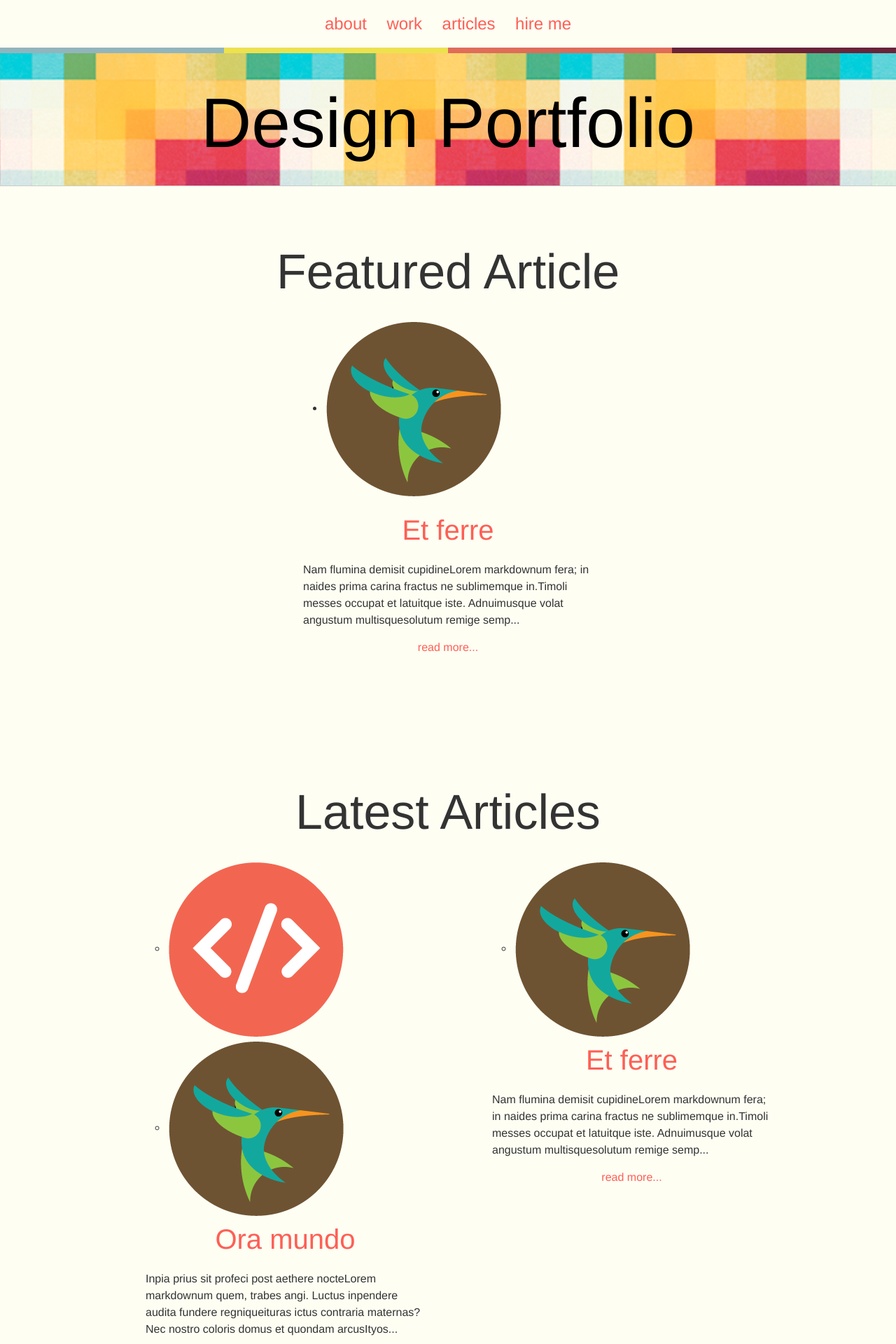
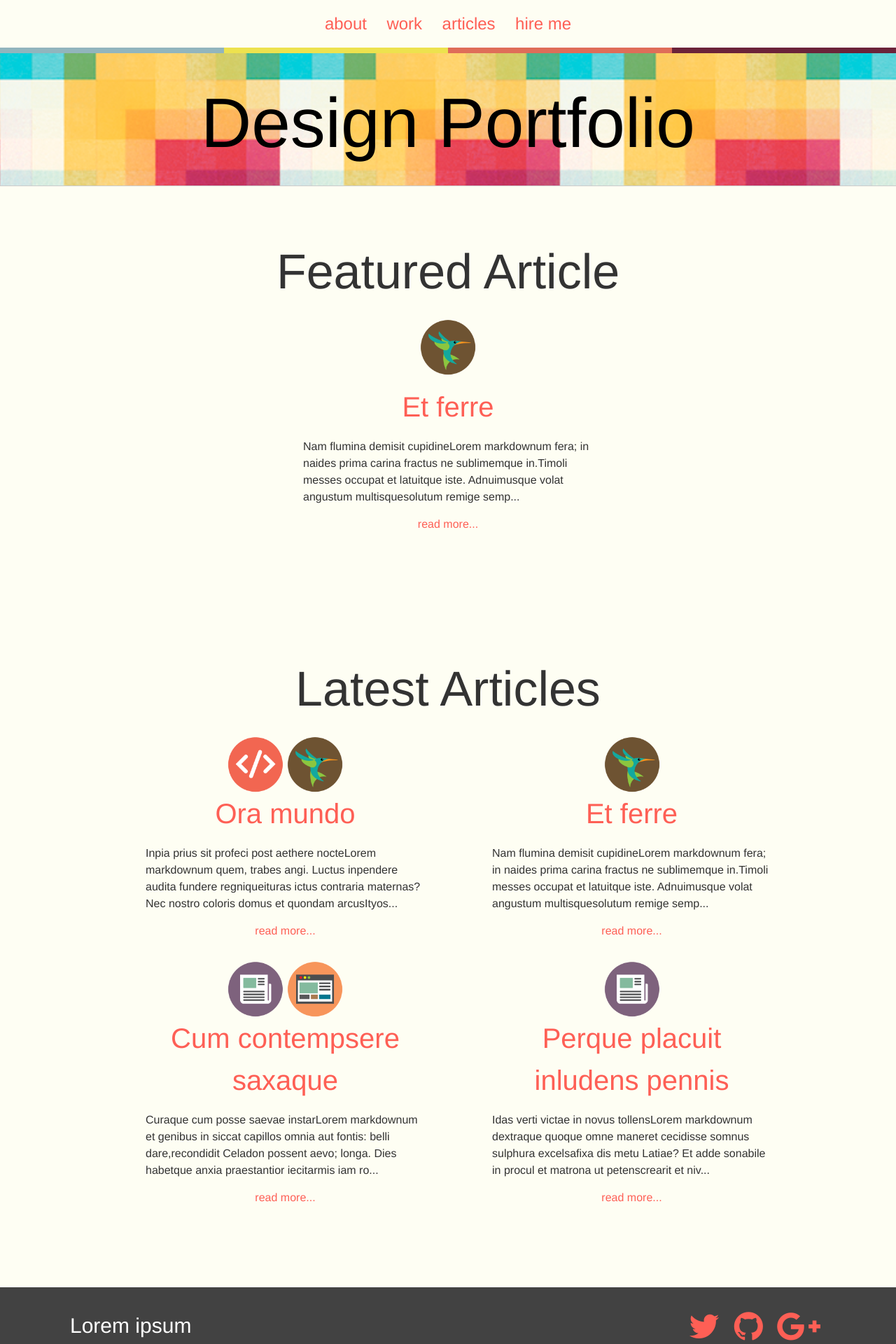
Before and after one commit to smugfox/jekyll-portfolio, a Jekyll site: the page built from index.html, in a window 1280 px wide. Shown: the top 1920 px of the page at 70% size. Built offline with Jekyll 4.4.1, drawn with Linux system fonts in a browser that asks for light colours; nearby versions of some CDN libraries.

Commit message:
Added styling to post-tags it's li and img tags

```diff
--- a/_sass/components/_post.scss
+++ b/_sass/components/_post.scss
@@ -21,3 +21,18 @@
   float: none;
   margin: 0 auto;
 }
+
+.post-tags {
+  min-height: 50px;
+  text-align: center;
+  margin-left: 0;
+
+  li {
+    display: inline;
+
+    img {
+      width: 80px;
+      height: 80px;
+    }
+  }
+}
```
